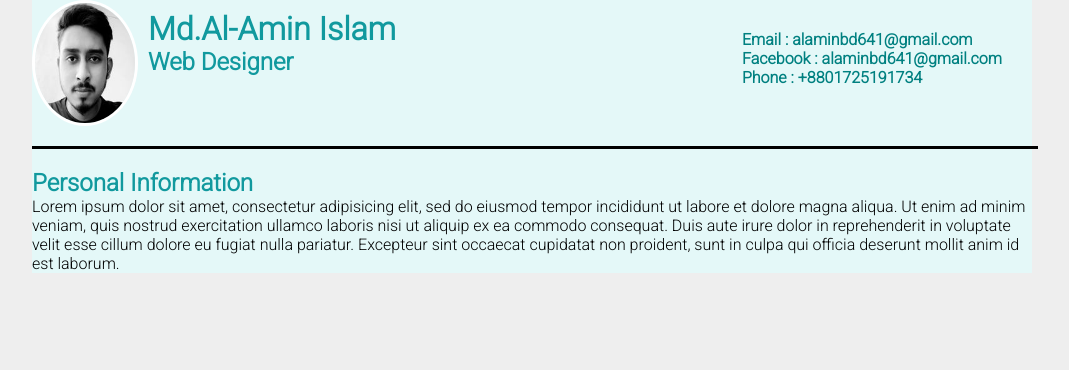
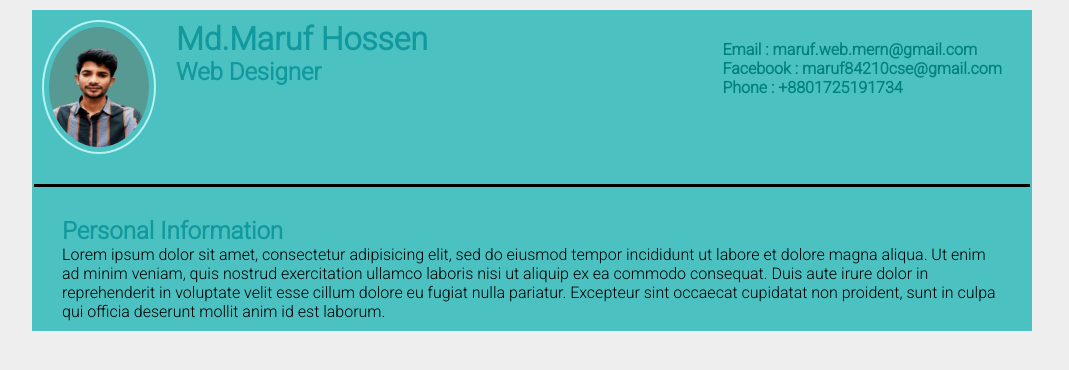
Before and after one commit to 84210maruf/HTML-CSSprojects, a plain HTML site: page CV Project/index.html in a window 1280 px wide. Shown: the whole page, without its empty margins (108-1177 px from the left). Drawn offline with Linux system fonts and the light colour scheme.

Commit message:
css practice

```diff
--- a/CV Project/index.html
+++ b/CV Project/index.html
@@ -10,14 +10,14 @@
 
 		<div class="container">
 			<header>
-		 		<img class="profile-image" src="image/alamin.jpg">
+		 		<img class="profile-image" src="image/maruf.jpg">
 		 		<div class="profile-bio">
-		 			<h1>Md.Al-Amin Islam</h1>
+		 			<h1>Md.Maruf Hossen</h1>
 		 			<h2>Web Designer</h2>
 		 		</div>
 		 		<div class="header-contact">
-		 			<p><a href="http//#">Email : alaminbd641@gmail.com</a></p>
-		 			<p><a href="http//#">Facebook : alaminbd641@gmail.com</a></p>
+		 			<p><a href="http//#">Email : maruf.web.mern@gmail.com</a></p>
+		 			<p><a href="http//#">Facebook : maruf84210cse@gmail.com</a></p>
 		 			<p><a href="http//#">Phone : +8801725191734</a></p>
 
 		 		</div>
--- a/CV Project/style.css
+++ b/CV Project/style.css
@@ -1,22 +1,31 @@
 * {
 	margin: 0;
-	padding: 0
+	padding: 0;
+}
+
+.content {
+    padding: 10px;
+    margin: 20px;
 }
 body {
+	margin: 10px;
+
 	background-color: #EEE;
 	font-family: 'Roboto',sans-serif;
 }
 .container {
 	max-width: 1000px;
-	background-color: #E4F9F9F5;
+	background-color: #46c0c0f5;
 	margin: 0 auto
 }
 .profile-image {
 	width: 100px;
 	height: 120px;
-	border :3px solid white;
+	border :2px solid rgb(182, 241, 240);
 	border-radius: 50%;
 	float: left;
+	padding: 5px;
+	margin: 10px;
 }
 .profile-bio {
 	float: left;
@@ -44,7 +53,11 @@ h1,h2,h3,h4 {
 }
 hr {
 	border :solid black 3px;
-	width: 100%;
+	width: 99%;
 	margin: 20px auto;
 	border-bottom: none;
 }
+
+hr {
+    max-width: 995px;
+}
```
Also changed, not shown: CV Project/image/maruf.jpg (added).
